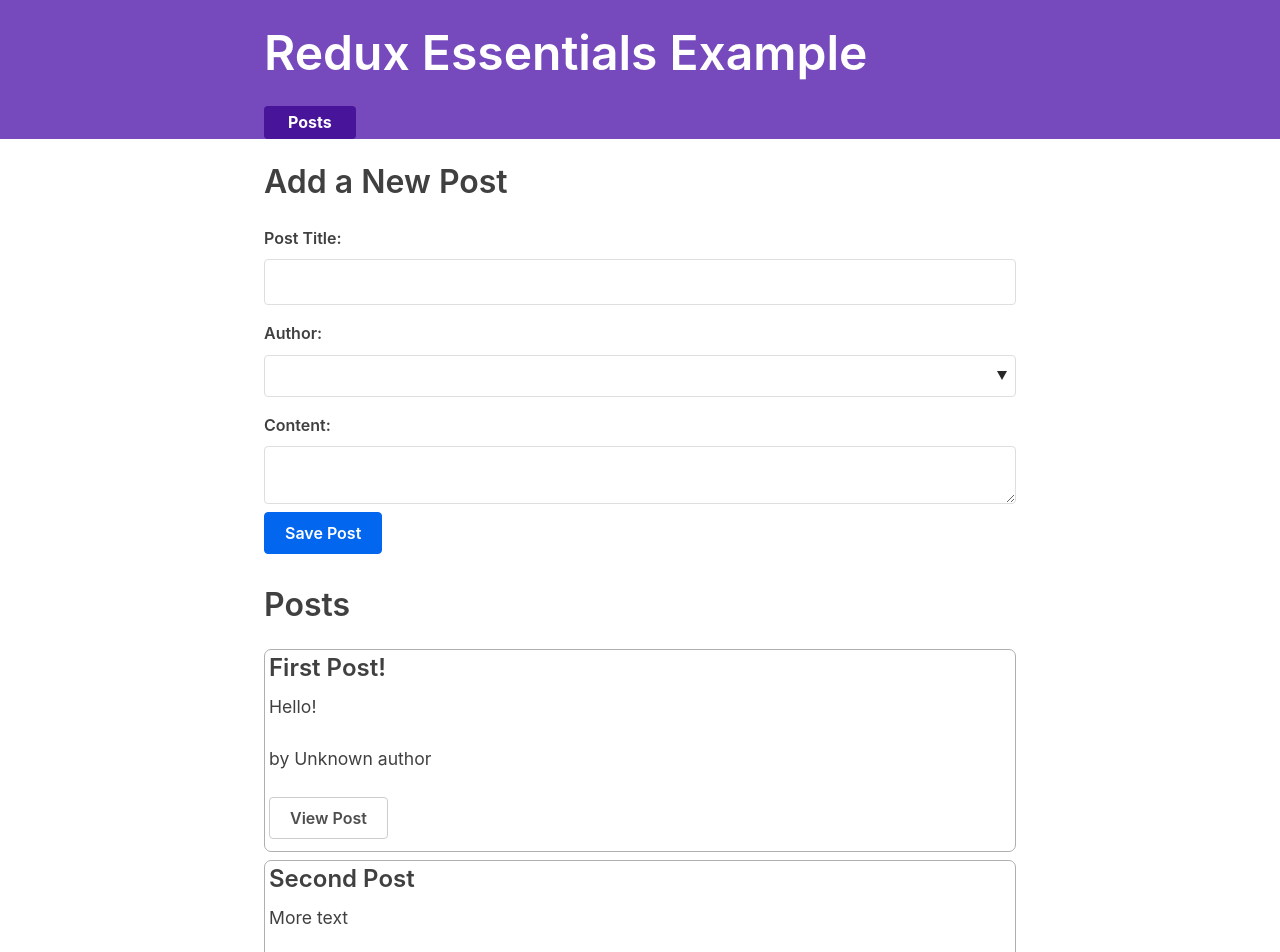
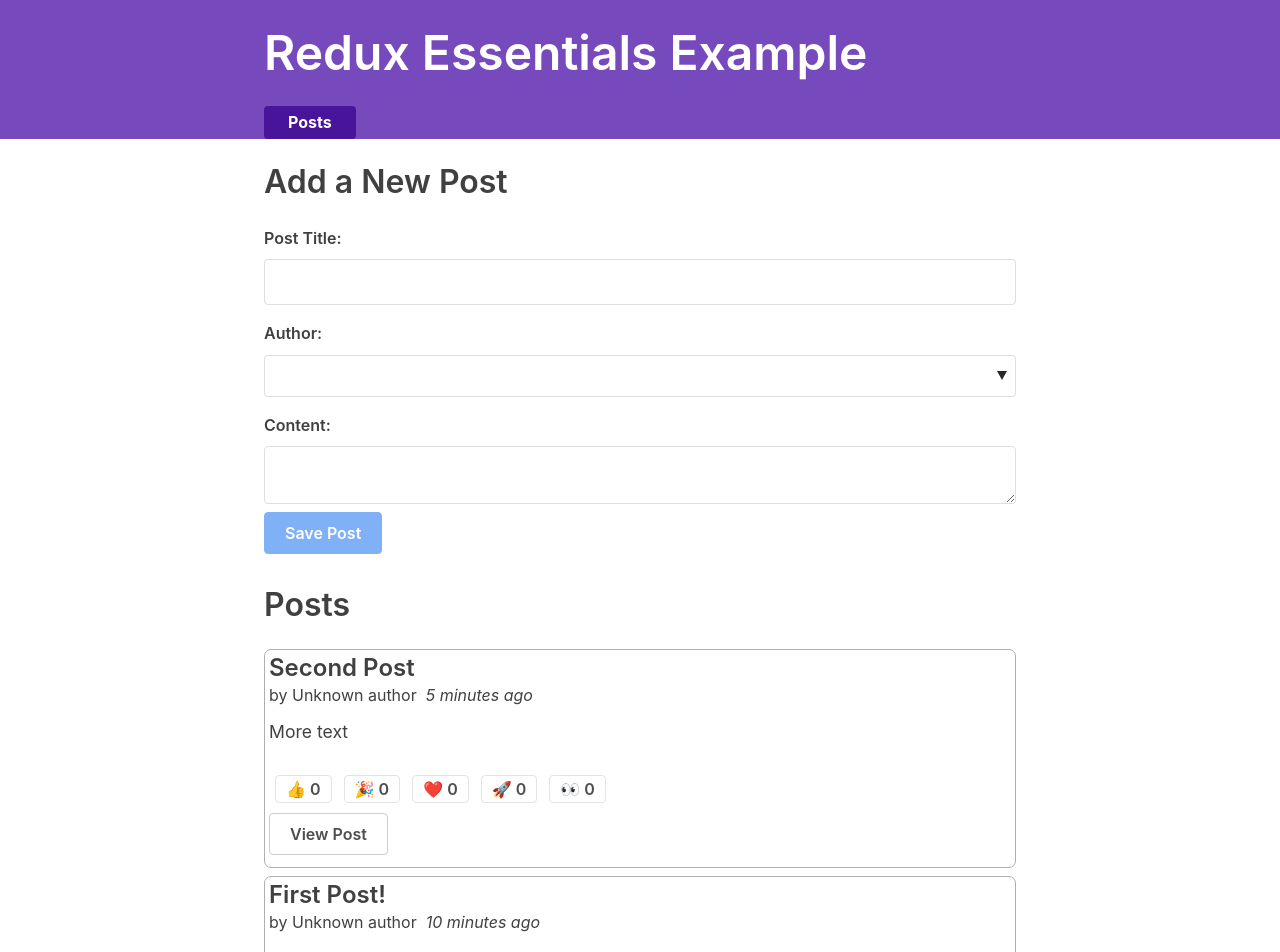
Before and after one commit to dtmhdev89/gitio.react-redux-essential-rutorial, a React (Create React App) app: page / in a window 1280 px wide. Shown: the top 952 px of the page. Built offline with nearby package versions, Linux system fonts and the light colour scheme; what miragejs, txtgen would draw is missing.

Commit message:
Add More Features

```diff
--- a/src/features/posts/AddPostForm.js
+++ b/src/features/posts/AddPostForm.js
@@ -42,7 +42,7 @@
         </select>
         <label htmlFor="postContent">Content:</label>
         <textarea type="text" id="postContent" name="postContent" value={content} onChange={onContentChanged}/>
-        <button type="button" onClick={onSavePostClicked}>Save Post</button>
+        <button type="button" onClick={onSavePostClicked} disabled={!canSave}>Save Post</button>
       </form>
     </section>
   )
--- a/src/features/posts/EditPostForm.js
+++ b/src/features/posts/EditPostForm.js
@@ -10,22 +10,31 @@
   const post = useSelector(state =>
     state.posts.find(post => post.id === postId)
   )
+  const users = useSelector(state => state.users)
 
   const [title, setTitle] = useState(post.title);
   const [content, setContent] = useState(post.content);
+  const [userId, setUserId] = useState(post.user);
 
   const dispatch = useDispatch();
   const history = useHistory();
 
   const onTitleChanged = e => setTitle(e.target.value);
   const onContentChanged = e => setContent(e.target.value);
+  const onAuthorChanged = e => setUserId(e.target.value);
 
   const onSavePostClicked = () => {
     if (title && content) {
-      dispatch(postUpdated({id: postId, title, content}))
+      dispatch(postUpdated({id: postId, title, content, userId}))
       history.push(`/posts/${postId}`)
     }
   }
+
+  const canSave = Boolean(title) && Boolean(content) && Boolean(userId);
+
+  const usersOptions = users.map(user => (
+    <option key={user.id} value={user.id}>{user.name}</option>
+  ))
 
   return (
     <section>
@@ -34,10 +43,14 @@
         <label htmlFor="postTitle">Post Title:</label>
         <input type="text" id="postTitle" name="postTitle" placeholder="What's on your mind?"
           value={title} onChange={onTitleChanged} />
+        <select id="postAuthor" value={userId} onChange={onAuthorChanged}>
+          <option value=""></option>
+          {usersOptions}
+        </select>
         <label htmlFor="postContent">Content:</label>
         <textarea id="postContent" name="postContent" value={content} onChange={onContentChanged} />
       </form>
-      <button type="button" onClick={onSavePostClicked}>Save Post</button>
+      <button type="button" onClick={onSavePostClicked} disabled={!canSave}>Save Post</button>
     </section>
   )
 }
--- a/src/features/posts/PostsList.js
+++ b/src/features/posts/PostsList.js
@@ -2,15 +2,22 @@
 import { useSelector } from 'react-redux';
 import { Link } from 'react-router-dom';
 import { PostAuthor } from './PostAuthor';
+import { TimeAgo } from './TimeAgo';
+import { ReactionButtons } from './ReactionButtons'
 
 export const PostsList = () => {
   const posts = useSelector(state => state.posts);
+  const orderedPosts = posts.slice().sort((a, b) => b.date.localeCompare(a.date))
 
-  const renderedPosts = posts.map(post => (
+  const renderedPosts = orderedPosts.map(post => (
     <article className="post-excerpt" key={post.id}>
       <h3>{post.title}</h3>
+      <div>
+        <PostAuthor userId={post.user} />
+        <TimeAgo timestamp={post.date} />
+      </div>
       <p className="post-content">{post.content.substring(0, 100)}</p>
-      <p><PostAuthor userId={post.user} /></p>
+      <ReactionButtons post={post} />
       <Link to={`/posts/${post.id}`} className="button muted-button">View Post</Link>
     </article>
   ))
--- /dev/null
+++ b/src/features/posts/ReactionButtons.jsx
@@ -0,0 +1,30 @@
+import React from 'react'
+import { useDispatch } from 'react-redux'
+
+import { reactionAdded } from './postsSlice'
+
+const reactionEmoji = {
+  thumbsUp: '👍',
+  hooray: '🎉',
+  heart: '❤️',
+  rocket: '🚀',
+  eyes: '👀'
+}
+
+export const ReactionButtons = ({ post }) => {
+  const dispatch = useDispatch()
+  const reactionButtons = Object.entries(reactionEmoji).map(([name, emoji]) => {
+    return (
+      <button
+        key={name}
+        type="button"
+        className="muted-button reaction-button"
+        onClick={() => dispatch(reactionAdded({postId: post.id, reaction: name}))}
+        >
+        {emoji} {post.reactions[name]}
+      </button>
+    )
+  })
+
+  return <div>{reactionButtons}</div>
+}
--- a/src/features/posts/SinglePostPage.js
+++ b/src/features/posts/SinglePostPage.js
@@ -3,6 +3,7 @@
 import { Link } from 'react-router-dom';
 
 import { PostAuthor } from './PostAuthor';
+import { ReactionButtons } from './ReactionButtons'
 
 export const SinglePostPage = ({ match }) => {
   const { postId } = match.params;
@@ -25,6 +26,7 @@
         <h2>{post.title}</h2>
         <p className="post-content">{post.content}</p>
         <p><PostAuthor userId={post.user} /></p>
+        <ReactionButtons post={post}/>
         <Link to={`/editPost/${post.id}`} className="button">Edit Post</Link>
       </article>
     </section>
--- /dev/null
+++ b/src/features/posts/TimeAgo.js
@@ -0,0 +1,15 @@
+import React from 'react';
+import { parseISO, formatDistanceToNow } from 'date-fns';
+
+export const TimeAgo = ({ timestamp }) => {
+  let timeAgo = '';
+  if (timestamp) {
+    const date = parseISO(timestamp);
+    const timePeriod = formatDistanceToNow(date);
+    timeAgo = `${timePeriod} ago`;
+  }
+
+  return (
+    <span title={timestamp}>&nbsp; <i>{timeAgo}</i></span>
+  )
+}
--- a/src/features/posts/postsSlice.js
+++ b/src/features/posts/postsSlice.js
@@ -1,14 +1,46 @@
 import { createSlice, nanoid } from '@reduxjs/toolkit';
+import { sub } from 'date-fns';
 
 const initialState = [
-  {id: '1', title: 'First Post!', content: 'Hello!'},
-  {id: '2', title: 'Second Post', content: 'More text'}
+  {
+    id: '1',
+    title: 'First Post!',
+    content: 'Hello!',
+    date: sub(new Date(), {minutes: 10}).toISOString(),
+    reactions: {
+      thumbsUp: 0,
+      hooray: 0,
+      heart: 0,
+      rocket: 0,
+      eyes: 0,
+    }
+  },
+  {
+    id: '2',
+    title: 'Second Post',
+    content: 'More text',
+    date: sub(new Date(), {minutes: 5}).toISOString(),
+    reactions: {
+      thumbsUp: 0,
+      hooray: 0,
+      heart: 0,
+      rocket: 0,
+      eyes: 0,
+    }
+  }
 ];
 
 const postsSlice = createSlice({
   name: 'posts',
   initialState,
   reducers: {
+    reactionAdded: (state, action) => {
+      const { postId, reaction } = action.payload;
+      const existingPost = state.find(post => post.id === postId)
+      if (existingPost) {
+        existingPost.reactions[reaction]++
+      }
+    },
     postAdded: {
       reducer:  (state, action) => {
         state.push(action.payload);
@@ -19,22 +51,31 @@
             id: nanoid(),
             title,
             content,
-            user: userId
+            user: userId,
+            date: new Date().toISOString(),
+            reactions: {
+              thumbsUp: 0,
+              hooray: 0,
+              heart: 0,
+              rocket: 0,
+              eyes: 0,
+            }
           }
         }
       }
     },
     postUpdated: (state, action) => {
-      const { id, title, content } = action.payload;
+      const { id, title, content, userId } = action.payload;
       const existingPost = state.find(post => post.id === id)
       if (existingPost) {
         existingPost.title = title;
         existingPost.content = content;
+        existingPost.user = userId
       }
     }
   }
 });
 
-export const { postAdded, postUpdated } = postsSlice.actions;
+export const { postAdded, postUpdated, reactionAdded } = postsSlice.actions;
 
 export default postsSlice.reducer;
```
